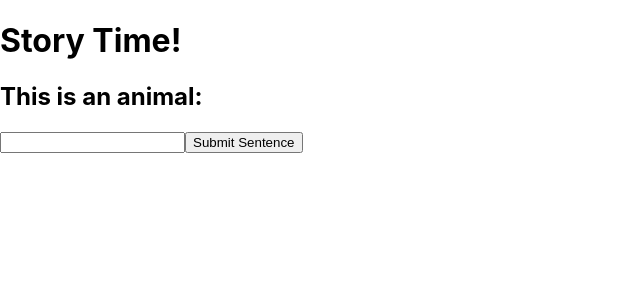
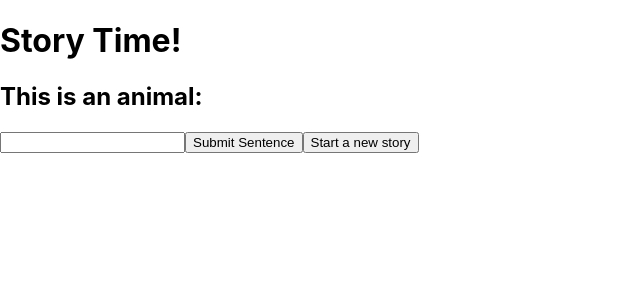
Before and after one commit to zluther89/StoryTime, a React (Create React App) app in the folder my-app/: page / in a window 1280 px wide. Shown: the top 300 px of the page, without its empty margins (0-640 px from the left). Built offline with nearby package versions, Linux system fonts and the light colour scheme; no server answers.

Commit message:
can delete story

```diff
--- a/my-app/index.js
+++ b/my-app/index.js
@@ -21,7 +21,10 @@ io.on("connection", (socket) => {
     story += sentence;
     pushStory();
   });
-
+  socket.on("deleteStory", () => {
+    story = "";
+    pushStory();
+  });
   setInterval(() => testFunc(socket), 2000);
   setInterval(() => pushAnimal(socket), 2000);
   socket.on("disconnect", () => {});
--- a/my-app/src/App.js
+++ b/my-app/src/App.js
@@ -15,6 +15,10 @@ function App() {
     socket.on("animal", (animal) => setAnimal(animal));
   });
 
+  const deleteStory = () => {
+    socket.emit("deleteStory");
+  };
+
   const postSentence = () => {
     socket.emit("addSentence", sentence);
   };
@@ -26,6 +30,7 @@ function App() {
       <h2>This is an animal:{animal}</h2>
       <input onChange={(e) => setSentence(e.target.value)}></input>
       <button onClick={postSentence}>Submit Sentence</button>
+      <button onClick={deleteStory}>Start a new story</button>
     </div>
   );
 }
```
